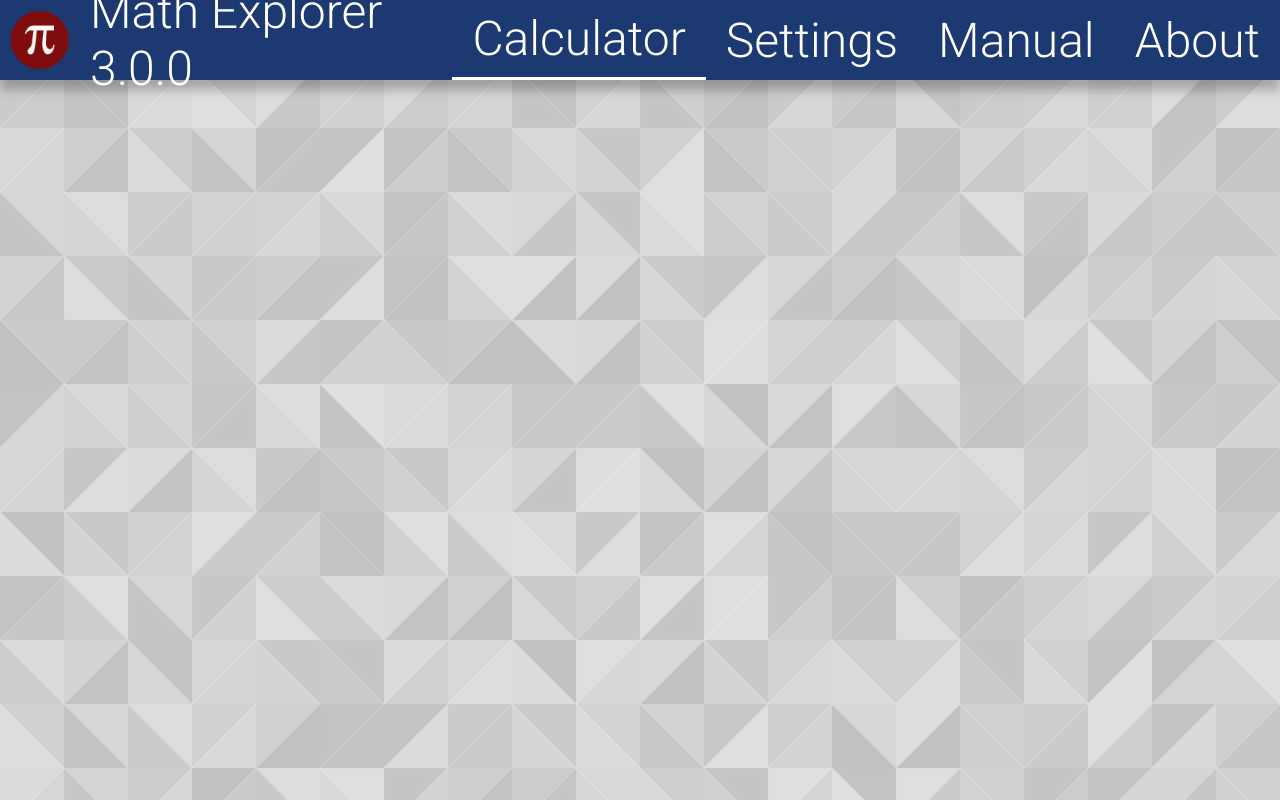
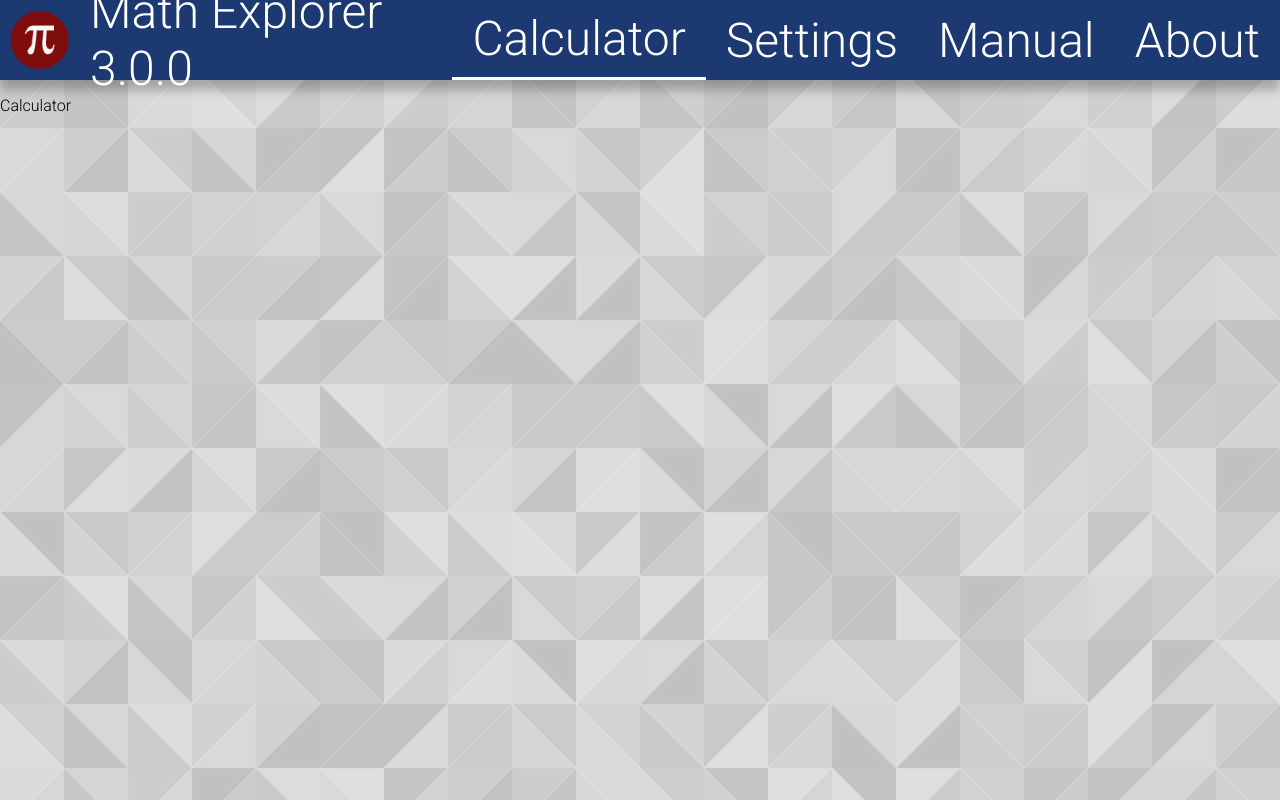
Before and after one commit to behrenle/Math-Explorer, a React (Create React App) app: page / in a window 1280 px wide. Built offline with nearby package versions, Linux system fonts and the light colour scheme.

Commit message:
setup routes

```diff
--- a/src/components/app/App.tsx
+++ b/src/components/app/App.tsx
@@ -1,17 +1,23 @@
 import React from 'react';
-import {HashRouter, Switch} from "react-router-dom";
-import Navbar from "./navbar/Navbar";
+import {HashRouter, Switch, Route} from "react-router-dom";
 import styled from "styled-components";
 import {version} from "../../../package.json";
+import Navbar from "./navbar/Navbar";
+import Calculator from "../views/calculator/Calculator";
+import Settings from "../views/settings/Settings";
+import Manual from "../views/manual/Manual";
+import About from "../views/about/About";
 
-const NavbarProps = {
+const views = [
+    {name: "Calculator", path: "/", component: Calculator},
+    {name: "Settings", path: "/settings", component: Settings},
+    {name: "Manual", path: "/manual", component: Manual},
+    {name: "About", path: "/about", component: About}
+]
+
+const navbarProps = {
     title: `Math Explorer ${version}`,
-    items: [
-        {name: "Calculator", path: "/"},
-        {name: "Settings", path: "/settings"},
-        {name: "Manual", path: "/manual"},
-        {name: "About", path: "/about"}
-    ]
+    items: views.map(view => {return {name: view.name, path: view.path}})
 };
 
 const Container = styled.div`
@@ -20,13 +26,24 @@ const Container = styled.div`
     height: 100%;
     background-size: cover;
     background-image: url(${process.env.PUBLIC_URL + "/background.png"});
+    display: grid;
+    grid-template-rows: 80px auto;
+`;
+
+const Content = styled.div`
+    z-index: 0;
 `;
 
 const App: React.FC = () => {
     return (
         <HashRouter>
             <Container>
-                <Navbar {...NavbarProps}/>
+                <Navbar {...navbarProps}/>
+                <Content>
+                    <Switch>
+                        {views.map((view, i) => <Route exact path={view.path} component={view.component}/>)}
+                    </Switch>
+                </Content>
             </Container>
         </HashRouter>
     );
--- a/src/components/app/navbar/Navbar.tsx
+++ b/src/components/app/navbar/Navbar.tsx
@@ -10,6 +10,7 @@ const Container = styled.div`
     height: 80px;
     align-items: center;
     box-shadow: 0 10px 10px rgba(0, 0, 0, 0.25);
+    z-index: 1;
 `;
 
 const Logo = styled.img`
--- /dev/null
+++ b/src/components/views/about/About.tsx
@@ -0,0 +1,9 @@
+import React from "react";
+
+const About: React.FC = () => {
+    return (
+        <p>About</p>
+    )
+}
+
+export default About
--- /dev/null
+++ b/src/components/views/calculator/Calculator.tsx
@@ -0,0 +1,9 @@
+import React from "react";
+
+const Calculator: React.FC = () => {
+    return (
+        <p>Calculator</p>
+    )
+}
+
+export default Calculator
--- /dev/null
+++ b/src/components/views/manual/Manual.tsx
@@ -0,0 +1,9 @@
+import React from "react";
+
+const Manual: React.FC = () => {
+    return (
+        <p>Manual</p>
+    )
+}
+
+export default Manual
--- /dev/null
+++ b/src/components/views/settings/Settings.tsx
@@ -0,0 +1,9 @@
+import React from "react";
+
+const Settings: React.FC = () => {
+    return (
+        <p>Settings</p>
+    )
+}
+
+export default Settings
```
